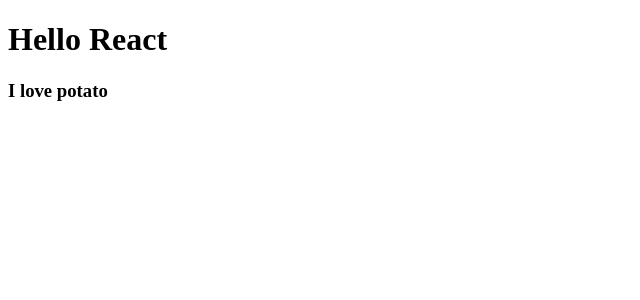
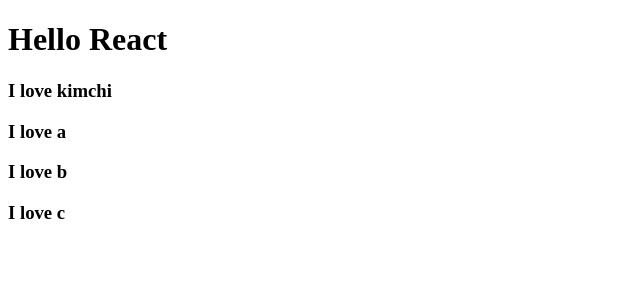
Before and after one commit to YUNA0222/movie_app_2021, a React (Create React App) app: page / in a window 1280 px wide. Shown: the top 300 px of the page, without its empty margins (0-640 px from the left). Built offline with nearby package versions, Linux system fonts and the light colour scheme.

Commit message:
props
여러개의 컴포넌트의 props 사용

```diff
--- a/src/App.js
+++ b/src/App.js
@@ -3,15 +3,18 @@
   return (
     <div>
       <h1>Hello React</h1>
-      <Food fav = "kimchi" somthing={true} papapa = {'hello', 1, 2, true } />
+      <Food fav = "kimchi"/>
+      <Food fav = "a"/>
+      <Food fav = "b"/>
+      <Food fav = "c"/>
     </div>
   );
 }
 
-function Food(props){//서브 컴포넌트
-  console.log(props);
+function Food({fav}){//서브 컴포넌트
+  // {fav} = props
   return (
-      <h3>I love potato</h3>
+      <h3>I love {fav}</h3>
   );
 }
 
```
